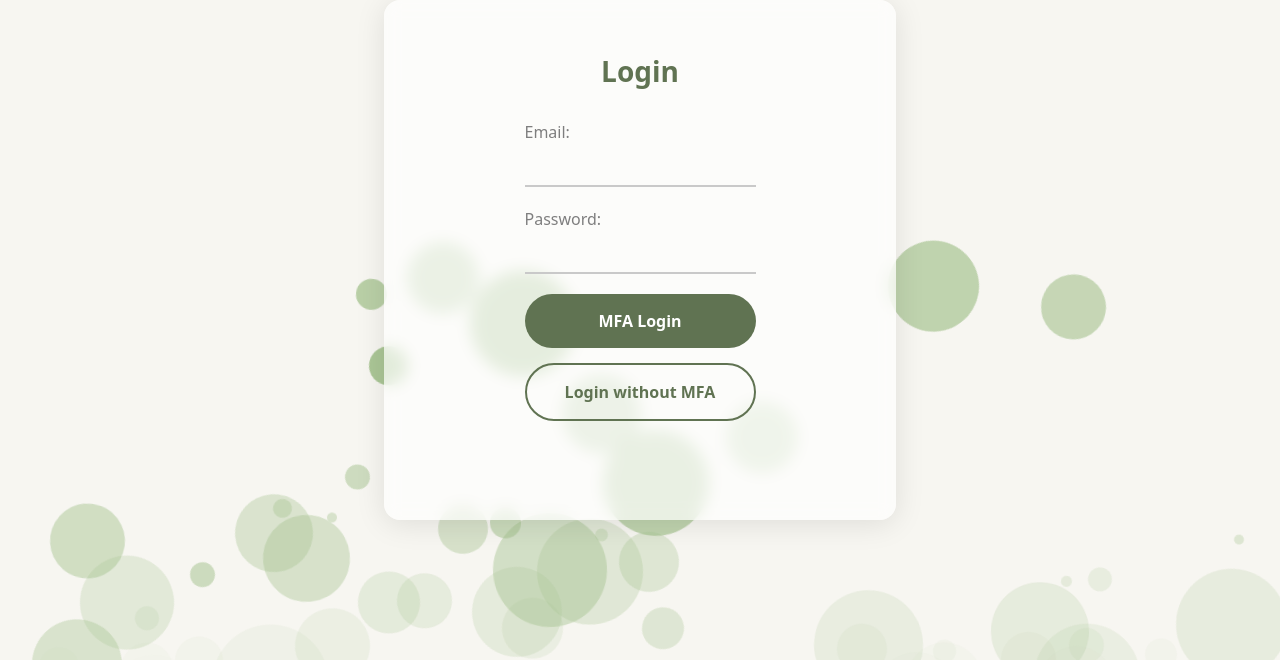
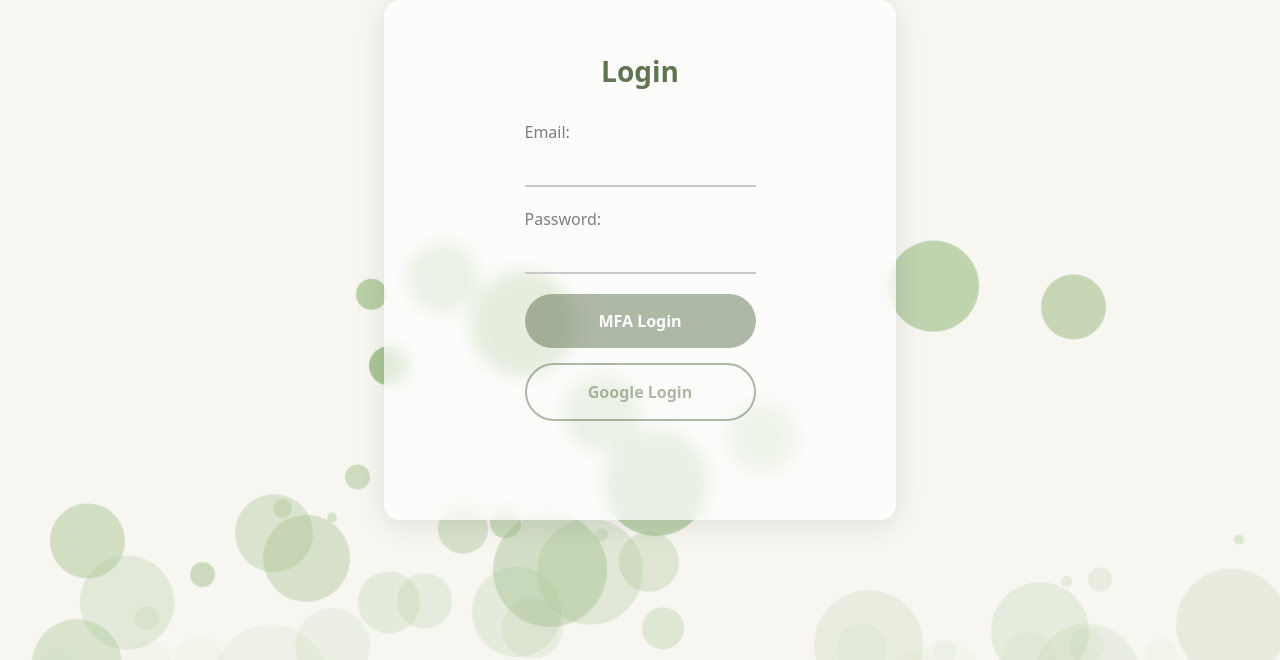
Before and after one commit to Stheffane/auth-mfa-frontend, a React (Vite) app: page /login in a window 1280 px wide. Shown: the part 140-800 px from the top of the page. Built offline with nearby package versions, Linux system fonts and the light colour scheme.

Commit message:
feat(login): add client-side validation with touched state

```diff
--- a/src/pages/LoginPage.tsx
+++ b/src/pages/LoginPage.tsx
@@ -1,10 +1,38 @@
+import { useState } from 'react';
 import { useAuth } from '../modules/auth/hooks/useAuth';
 import { ButtonAction } from '../shared/components/Button';
 import { PageBody } from '../shared/components/PageBody';
 import { BaseInput } from '../shared/components/PageBody/styles';
 
+type FieldState = {
+  touched: boolean;
+  error: boolean;
+};
+
 export function LoginPage() {
   const { login, status } = useAuth();
+
+  const [email, setEmail] = useState<FieldState>({ touched: false, error: false });
+  const [password, setPassword] = useState<FieldState>({ touched: false, error: false });
+  const isFormValid = !(
+    email.touched &&
+    password.touched &&
+    !email.error &&
+    !password.error
+  );
+
+  function validatePassword(password: string) {
+    const isPasswordValid = password.length >= 8;
+
+    setPassword({ touched: true, error: !isPasswordValid });
+  }
+
+  function validateEmail(email: string) {
+    const emailRegex = /^[^\s@]+@[^\s@]+\.com$/;
+
+    const isEmailValid = emailRegex.test(email);
+    setEmail({ touched: true, error: !isEmailValid });
+  }
 
   return (
     <PageBody>
@@ -12,16 +40,34 @@ export function LoginPage() {
 
       <form>
         <label htmlFor="email">Email:</label>
-        <BaseInput type="email" name="email-field" id="email" $hasError={false} $isSubmitting={false} />
+        <BaseInput
+          type="email"
+          name="email-field"
+          id="email"
+          autoComplete="userName"
+          $hasError={email.error}
+          $isSubmitting={false}
+          onBlur={(e) => validateEmail(e.target.value)}
+        />
 
         <label htmlFor="password">Password:</label>
-        <BaseInput type="password" name="password-field" id="password" $hasError={false} $isSubmitting={false} />
+        <BaseInput
+          type="password"
+          name="password-field"
+          id="password"
+          autoComplete="current-password"
+          minLength={8}
+          maxLength={12}
+          $hasError={password.error}
+          $isSubmitting={false}
+          onBlur={(e) => validatePassword(e.target.value)}
+        />
 
-        <ButtonAction onClick={() => login('mfa@user.com', '123')} variant='primary' >
+        <ButtonAction type="button" disabled={isFormValid} onClick={() => login('mfa@user.com', '123')} variant='primary' >
           MFA Login
         </ButtonAction>
-        <ButtonAction onClick={() => login('user@test.com', '123')} variant='secondary'>
-          Login without MFA
+        <ButtonAction type="button" disabled={isFormValid} onClick={() => login('user@test.com', '123')} variant='secondary'>
+          Google Login
         </ButtonAction>
       </form>
 
--- a/src/shared/components/Button/styles.ts
+++ b/src/shared/components/Button/styles.ts
@@ -33,4 +33,8 @@ export const Button = styled.button<ButtonProps>`
   &:hover {
    transform: scale(1.04);
   }
+
+  &:disabled {
+    opacity: 0.5;
+  }
 `;
```
